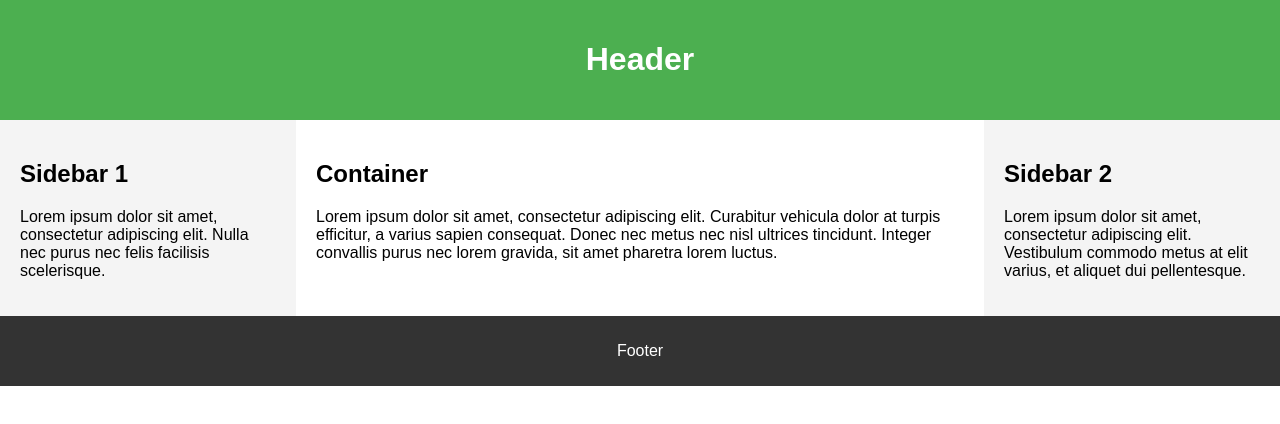
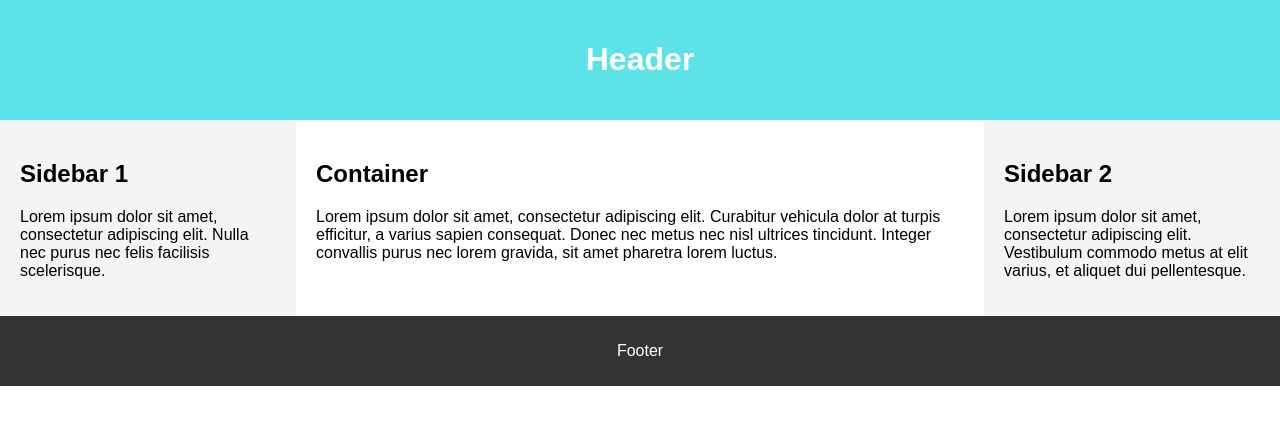
Before and after one commit to IgorS240/IgorS240.github.io, a plain HTML site: page index.html in a window 1280 px wide. Drawn offline with Linux system fonts and the light colour scheme.

Commit message:
Update index.html

```diff
--- a/index.html
+++ b/index.html
@@ -15,7 +15,7 @@
         }
 
         header {
-            background-color: #4CAF50;
+            background-color: #5DE2E7;
             color: white;
             text-align: center;
             padding: 20px;
```
